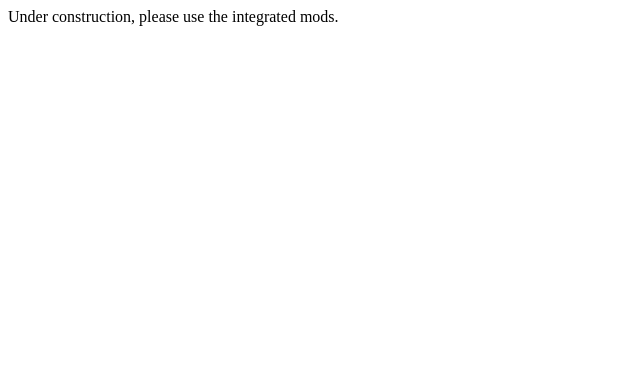
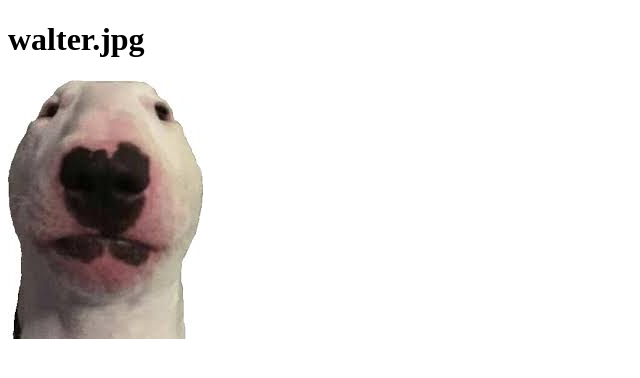
Before and after one commit to GachaYTB/mddr, a plain HTML site: page modshop/index.html in a window 1280 px wide. Shown: the whole page, without its empty margins (0-640 px from the left). Drawn offline with Linux system fonts and the light colour scheme.

Commit message:
walter.jpg

```diff
--- a/modshop/index.html
+++ b/modshop/index.html
@@ -6,6 +6,7 @@
     <title>MDDR Modshop</title>
 </head>
 <body>
-    Under construction, please use the integrated mods.
+    <h1>walter.jpg</h1>
+    <img src="walter.jpg" alt="walter.jpg">
 </body>
 </html>
```
Also changed, not shown: modshop/walter.jpg (added).
